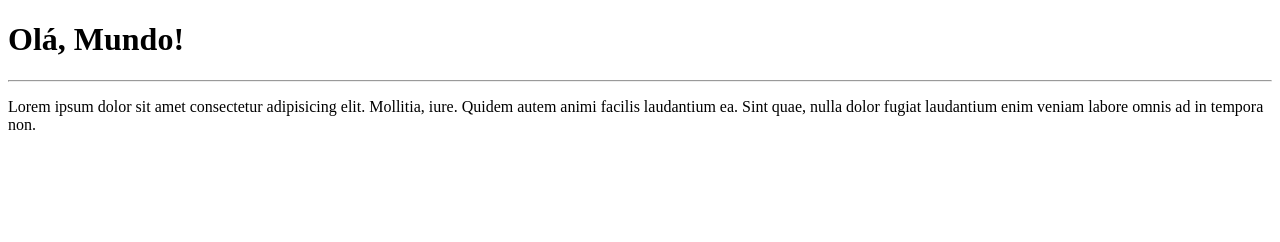
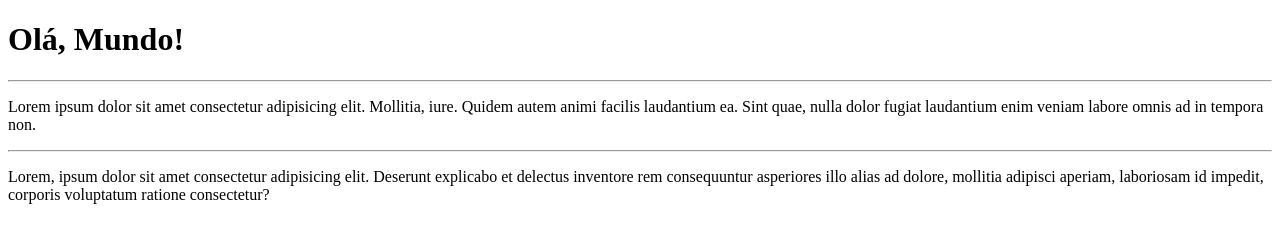
Before and after one commit to NotLukas27/Ola-Mundo, a plain HTML site: page Site-Exemplo/index.html in a window 1280 px wide. Drawn offline with Linux system fonts and the light colour scheme.

Commit message:
Criei um parágrafo

```diff
--- a/Site-Exemplo/index.html
+++ b/Site-Exemplo/index.html
@@ -9,5 +9,7 @@
     <h1>Olá, Mundo!</h1>
     <hr>
     <p>Lorem ipsum dolor sit amet consectetur adipisicing elit. Mollitia, iure. Quidem autem animi facilis laudantium ea. Sint quae, nulla dolor fugiat laudantium enim veniam labore omnis ad in tempora non.</p>
+    <hr>
+    <p>Lorem, ipsum dolor sit amet consectetur adipisicing elit. Deserunt explicabo et delectus inventore rem consequuntur asperiores illo alias ad dolore, mollitia adipisci aperiam, laboriosam id impedit, corporis voluptatum ratione consectetur?</p>
 </body>
 </html>
```
